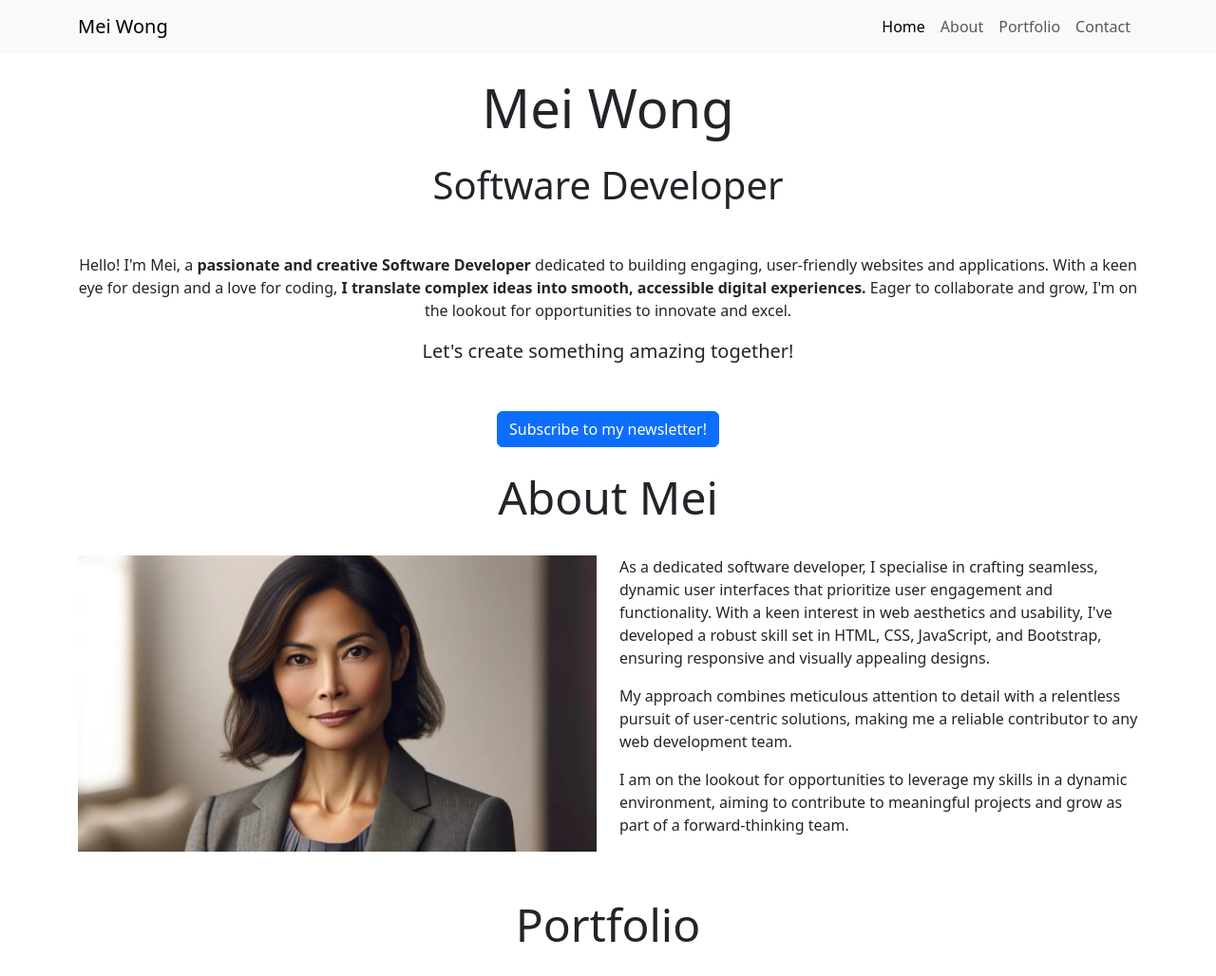
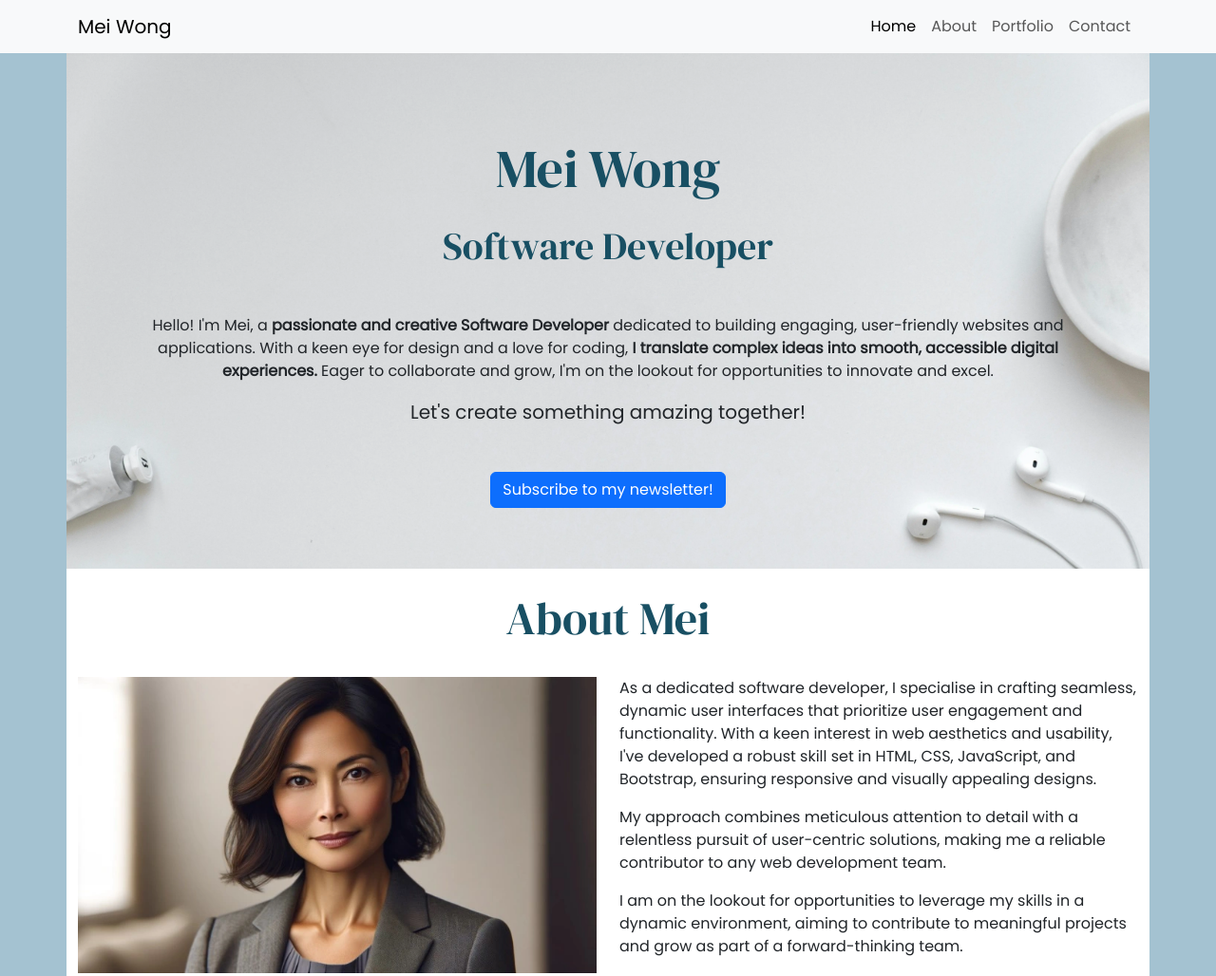
Before and after one commit to joeb-brfc/Mei-Wong-Portfolio, a plain HTML site: page index.html in a window 1280 px wide. Shown: the top 1028 px of the page at 95% size. Drawn offline with nearby package versions, Linux system fonts and the light colour scheme.

Commit message:
introduced CSS styling

```diff
--- /dev/null
+++ b/assets/css/style.css
@@ -0,0 +1,40 @@
+/*
+    #a4c2d1; egg blue
+    #dbdcde; light grey
+    #1f7798; mid-blue
+    #184f63; dark-blue
+*/
+
+/* global styles */
+
+@import url('https://fonts.googleapis.com/css2?family=DM+Serif+Display:ital@0;1&family=Poppins&display=swap');
+
+body {
+    font-family: "Poppins", sans-serif;
+    background-color: #a4c2d1;/* egg blue */
+}
+h1,h2 {
+    font-family: "DM Serif Display", serif;
+    color: #184f63; /* dark-blue */
+}
+/*About section*/
+#about {
+    background-color:white
+}
+
+/*Poftfolio section*/
+#portfolio {
+    background-color: #dbdcde; /* light grey */
+}
+/*Contact section*/
+#contact {
+    background-color: white; /* white background */
+}
+#hero {
+    background-image: url("../images/mei-hero.webp");
+    background-color: #dbdcde;
+    background-size: cover ;
+    background-position: 505 70%;
+    min-height: 500px;
+    padding: 5% 7%;
+}
--- a/index.html
+++ b/index.html
@@ -9,8 +9,9 @@
       href="https://cdn.jsdelivr.net/npm/bootstrap@5.3.3/dist/css/bootstrap.min.css"
       rel="stylesheet"
       integrity="sha384-QWTKZyjpPEjISv5WaRU9OFeRpok6YctnYmDr5pNlyT2bRjXh0JMhjY6hW+ALEwIH"
-      crossorigin="anonymous"
-    />
+      crossorigin="anonymous">
+    <!--Custom CSS style sheet-->
+      <link rel="stylesheet" href="assets/css/style.css" />
   </head>
   <body>
     <nav class="navbar navbar-expand-sm bg-body-tertiary">
```
Also changed, not shown: assets/images/mei-hero.webp (added).
